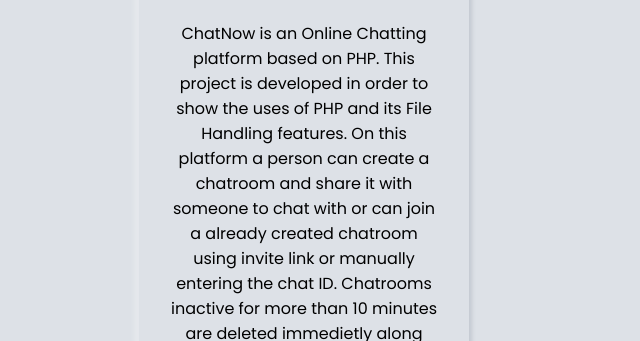
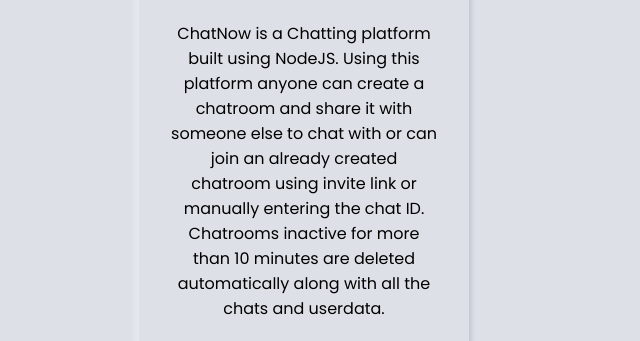
Before and after one commit to theanuragshukla/chatnowjs, a website: page static/help.html in a window 1280 px wide. Shown: the part 104-445 px from the top of the page, without its empty margins (336-976 px from the left). Drawn offline with Linux system fonts and the light colour scheme; files that its build step writes are made by us from their sources.

Commit message:
edited help.html

```diff
--- a/static/help.html
+++ b/static/help.html
@@ -15,19 +15,19 @@
 
       <div class="text">ChatNow : help</div>
 
-  ChatNow is an Online Chatting platform based on PHP. This project is developed in order to show the uses of PHP and its File Handling features. On this platform a person can create a chatroom and share it with someone to chat with or can join a already created chatroom using invite link or manually entering the chat ID. Chatrooms inactive for more than 10 minutes are deleted immedietly along with all the chats and userdata.
+  ChatNow is a Chatting platform built using NodeJS. Using this platform anyone can create a chatroom and share it with someone else to chat with or can join an already created chatroom using invite link or manually entering the chat ID. Chatrooms inactive for more than 10 minutes are deleted automatically along with all the chats and userdata.
   <br><br>
 
         <div class="text">Create : help</div>
 
-        When using this service , a user can create a chatroom by entering their name . In this method, a 16 characters chat ID is generated randomly. This ID is the access to the chatroom. Anyone with this ID can join the Chat.<br><br>
-        In Case the created chatroom remains inactive for atleast 10 minutes then all of its data are wiped down automatically without any human interference.
-        <br><br>If Any person join the chatroom after wipedown,then a new chatroom is created with the Entered Chat ID as it does not exist.
+        When using this service , users can create a chatroom by just entering their name . Through this functionality, a 16 characters chat ID is generated randomly. This ID is the access to the chatroom. Anyone with this ID can join the Chat.
+        <br><br>If Any person join the chatroom after wipedown, then a new chatroom is created with the Entered Chat ID as it does not exist.
 
-          <br><br>
+		<br><br>
 
               <div class="text">Join : help</div>
-  This feature gives user the ability to join a previously created chatroom or to create a new one in case it does not exist.A user can join a chatroom using the Invite link or by entering the chat ID of an already created alongwith entering their name.
+  The Join Portal gives user the ability to join a previously created chatroom or to create a new one in case it does not exist. Users can join a chatroom using the Invite link or by entering the chat ID of an already created by entering their name.
+
 <br><br>In case the requested chatroom is not created or it has been deleted due to inactivity , A new chatroom is created with the ID entered by User.
      <button onclick ="location='/';" type="button" >Close</button>
   </div>
```
